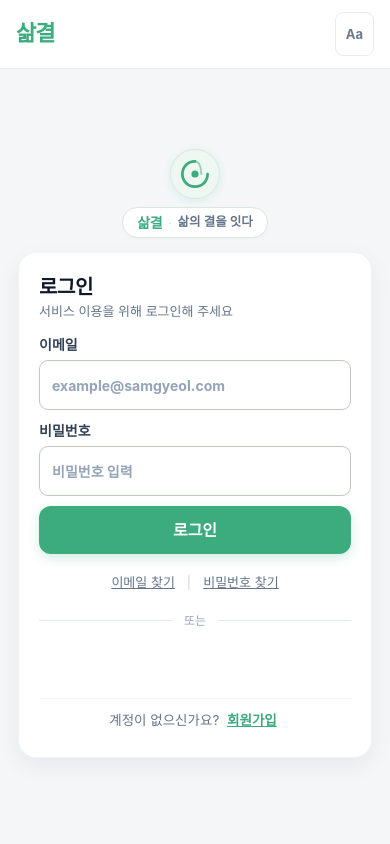
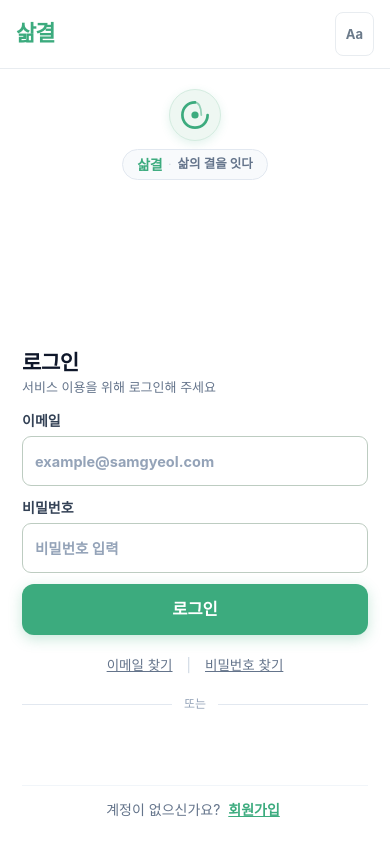
Before and after one commit to PIC-2-team/PIC-2-team-project, a React (Vite) app in the folder frontend/: page / in a window 390 px wide. Built offline with nearby package versions, Linux system fonts and the light colour scheme; no server answers.

Commit message:
style: 모바일 풀스크린 꽉 찬 로그인 레이아웃 적용

```diff
--- a/frontend/src/pages/LoginPage.module.css
+++ b/frontend/src/pages/LoginPage.module.css
@@ -4,7 +4,7 @@
   max-width: 390px;
   height: 100%;
   margin: 0 auto;
-  background: #f4f6f8;
+  background: #ffffff;
   color: var(--ink);
   font-size: 15px;
   line-height: 1.5;
@@ -20,9 +20,8 @@
   box-sizing: border-box;
   height: 100%;
   overflow: hidden;
-  justify-content: center;
-  padding: 12px 18px 18px;
-  gap: 14px;
+  justify-content: space-between;
+  padding: 16px 22px 20px;
 }
 
 /* 브랜드 히어로 섹션 */
@@ -34,19 +33,19 @@
   justify-content: center;
   flex: 0 0 auto;
   gap: 8px;
-  padding: 0;
+  padding: 4px 0 0;
 }
 
 .heroLogoCircle {
-  width: 50px;
-  height: 50px;
+  width: 52px;
+  height: 52px;
   border-radius: 50%;
   background: #eef7f2;
   border: 1.5px solid #d4ece0;
   display: flex;
   align-items: center;
   justify-content: center;
-  box-shadow: 0 2px 8px rgba(60, 171, 126, 0.12);
+  box-shadow: 0 3px 10px rgba(60, 171, 126, 0.14);
 }
 
 .heroBadge {
@@ -54,10 +53,9 @@
   align-items: center;
   gap: 6px;
   padding: 4px 14px;
-  background: white;
-  border: 1px solid #dbe7df;
+  background: #f8fafc;
+  border: 1px solid #e2e8f0;
   border-radius: 20px;
-  box-shadow: 0 1px 3px rgba(0, 0, 0, 0.03);
 }
 
 .brandName {
@@ -153,13 +151,14 @@
 .loginCard {
   display: flex;
   flex-direction: column;
-  gap: 12px;
-  padding: 22px 20px 22px;
-  background: #ffffff;
-  border: 1px solid rgba(0, 0, 0, 0.05);
-  border-radius: 18px;
-  box-shadow: 0 8px 24px rgba(15, 23, 42, 0.06);
+  gap: 13px;
+  padding: 0;
+  background: transparent;
+  border: none;
+  border-radius: 0;
+  box-shadow: none;
   box-sizing: border-box;
+  width: 100%;
 }
 
 .heading {
@@ -170,8 +169,8 @@
 
 .heading h2 {
   margin: 0;
-  font-size: 20px;
-  font-weight: 800;
+  font-size: 21px;
+  font-weight: 850;
   line-height: 1.25;
   letter-spacing: -0.4px;
   color: #0f172a;
@@ -205,7 +204,7 @@
 .form {
   display: flex;
   flex-direction: column;
-  gap: 10px;
+  gap: 11px;
 }
 
 .form label {
@@ -220,21 +219,21 @@
 .form input {
   width: 100%;
   min-width: 0;
-  min-height: 46px;
-  padding: 11px 15px;
+  min-height: 48px;
+  padding: 12px 16px;
   border: 1.5px solid #cbd5e1;
-  border-radius: 11px;
+  border-radius: 12px;
   background: #f8fafc;
   color: #0f172a;
   font: inherit;
-  font-size: 15px;
+  font-size: 15.5px;
   box-sizing: border-box;
   transition: all 0.15s ease;
 }
 
 .form input::placeholder {
   color: #94a3b8;
-  font-size: 14px;
+  font-size: 14.5px;
 }
 
 .form input:hover {
@@ -273,27 +272,27 @@
 
 /* 사각형 규격 CTA 버튼 */
 .submit {
-  min-height: 48px;
-  padding: 12px 18px;
+  min-height: 50px;
+  padding: 13px 20px;
   border: 0;
   border-radius: 12px;
   background: var(--green);
   color: #ffffff;
   font: inherit;
-  font-size: 16px;
-  font-weight: 700;
+  font-size: 16.5px;
+  font-weight: 800;
   cursor: pointer;
   box-sizing: border-box;
   display: flex;
   align-items: center;
   justify-content: center;
-  box-shadow: 0 4px 12px rgba(60, 171, 126, 0.22);
+  box-shadow: 0 4px 14px rgba(60, 171, 126, 0.28);
   transition: all 0.15s ease;
 }
 
 .submit:not(:disabled):hover {
   filter: brightness(0.92);
-  box-shadow: 0 6px 14px rgba(60, 171, 126, 0.3);
+  box-shadow: 0 6px 16px rgba(60, 171, 126, 0.35);
 }
 
 .submit:disabled {
@@ -334,8 +333,8 @@
   display: flex;
   justify-content: center;
   align-items: center;
-  gap: 8px;
-  font-size: 13px;
+  gap: 10px;
+  font-size: 13.5px;
   color: #64748b;
   margin-top: 2px;
 }
@@ -349,7 +348,7 @@
   padding: 0 4px;
   color: #64748b;
   font: inherit;
-  font-size: 13px;
+  font-size: 13.5px;
   cursor: pointer;
   text-decoration: underline;
 }
@@ -384,27 +383,27 @@
   display: flex;
   justify-content: center;
   width: 100%;
-  min-height: 42px;
+  min-height: 44px;
   min-width: 0;
 }
 
 .signupWrap {
   display: flex;
   justify-content: center;
-  padding-top: 6px;
+  padding-top: 8px;
   border-top: 1px solid #f1f5f9;
 }
 
 .signup {
   margin: 0;
   color: #64748b;
-  font-size: 13.5px;
+  font-size: 14px;
   text-align: center;
 }
 
 .signupLink {
   color: var(--green);
-  font-weight: 700;
+  font-weight: 800;
   text-decoration: underline;
   min-height: 30px;
   display: inline-flex;
```
